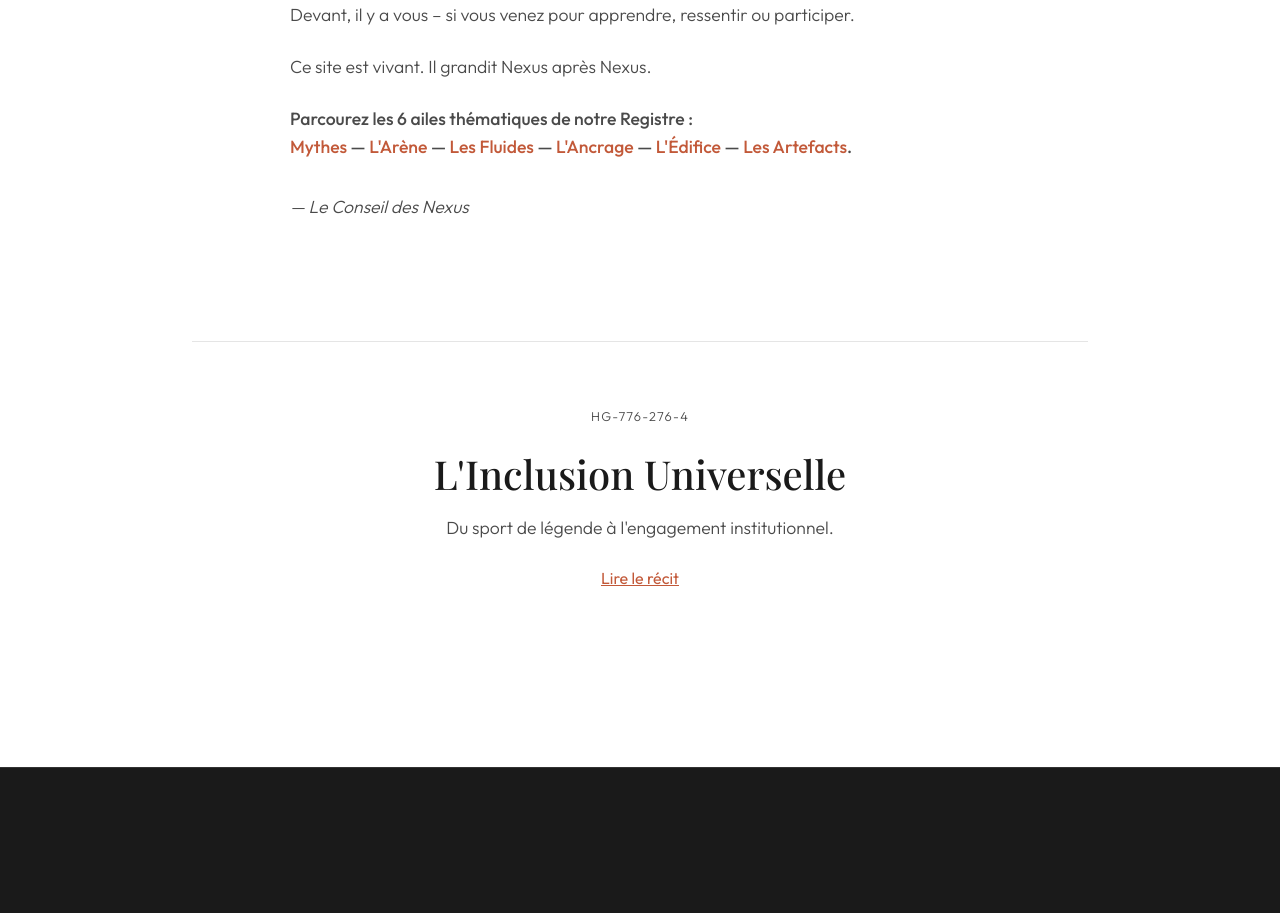
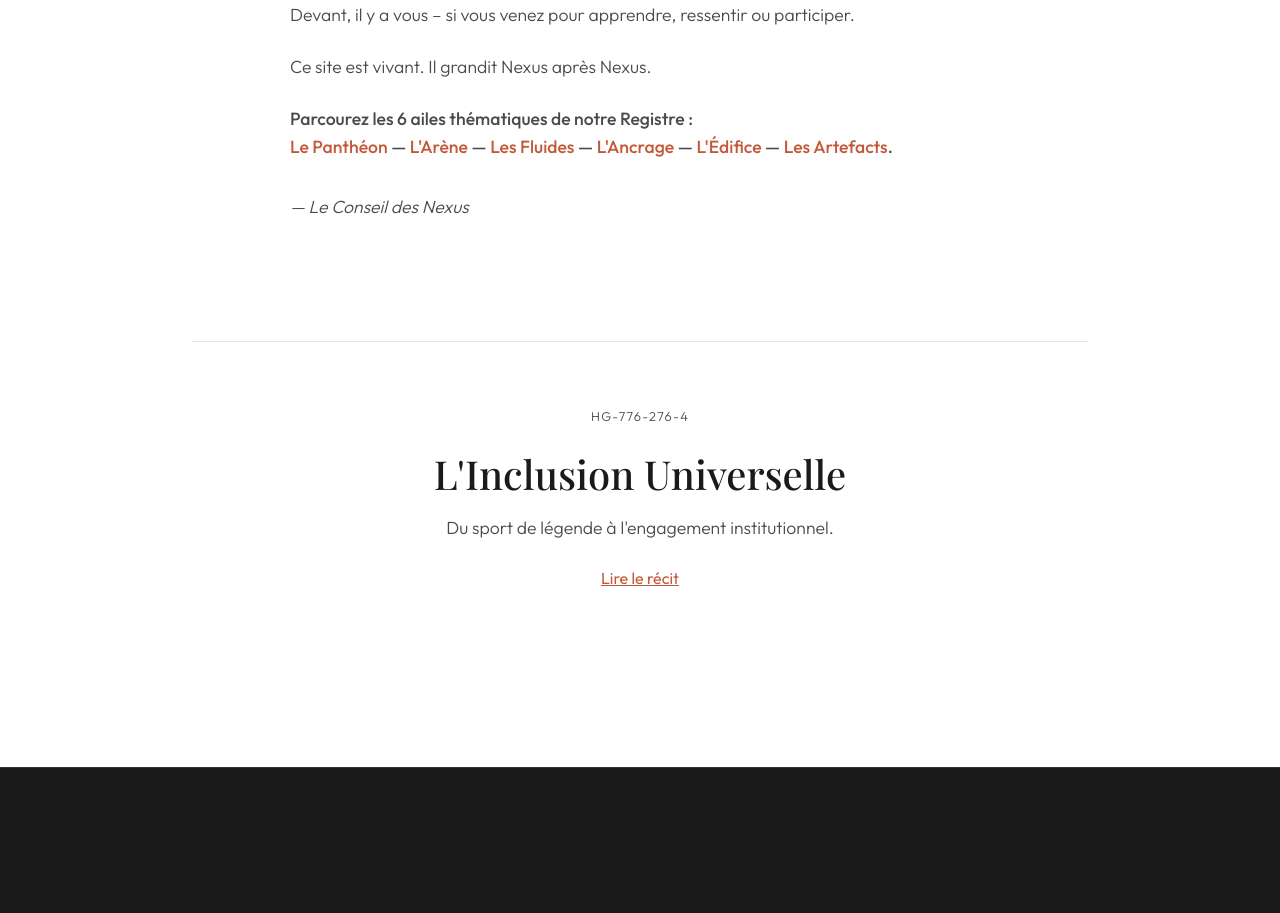
Before and after one commit to gdesygn/humanvalues, a React (Vite) app: page / in a window 1280 px wide. Shown: the part 1020-1933 px from the top of the page. Built offline with nearby package versions, Linux system fonts and the light colour scheme; a web font is replaced by a local one.

Commit message:
refactor: Remplacement de la rubrique Les Mythes par Le Panthéon

```diff
--- a/src/pages/Galerie.jsx
+++ b/src/pages/Galerie.jsx
@@ -175,8 +175,8 @@ const ailes = [
     ]
   },
   {
-    id: "mythes",
-    title: "Les Mythes",
+    id: "pantheon",
+    title: "Le Panthéon",
     color: "#C25939", // Ocre / Or
     description: "L'humain devenu légende, l'imaginaire, les figures tutélaires du sport, des arts et de l'écran.",
     artworks: [
--- a/src/pages/Home.jsx
+++ b/src/pages/Home.jsx
@@ -62,7 +62,7 @@ const Home = () => {
         <p>Ce site est vivant. Il grandit Nexus après Nexus.</p>
         <p style={{ marginTop: '1.5rem', fontWeight: '500' }}>
           Parcourez les 6 ailes thématiques de notre Registre : <br/>
-          <Link to="/galerie#mythes" style={{ color: 'var(--hv-accent)' }}>Mythes</Link> —
+          <Link to="/galerie#pantheon" style={{ color: 'var(--hv-accent)' }}>Le Panthéon</Link> —
           <Link to="/galerie#arene" style={{ color: 'var(--hv-accent)' }}> L'Arène</Link> —
           <Link to="/galerie#fluides" style={{ color: 'var(--hv-accent)' }}> Les Fluides</Link> —
           <Link to="/galerie#ancrage" style={{ color: 'var(--hv-accent)' }}> L'Ancrage</Link> —
```
